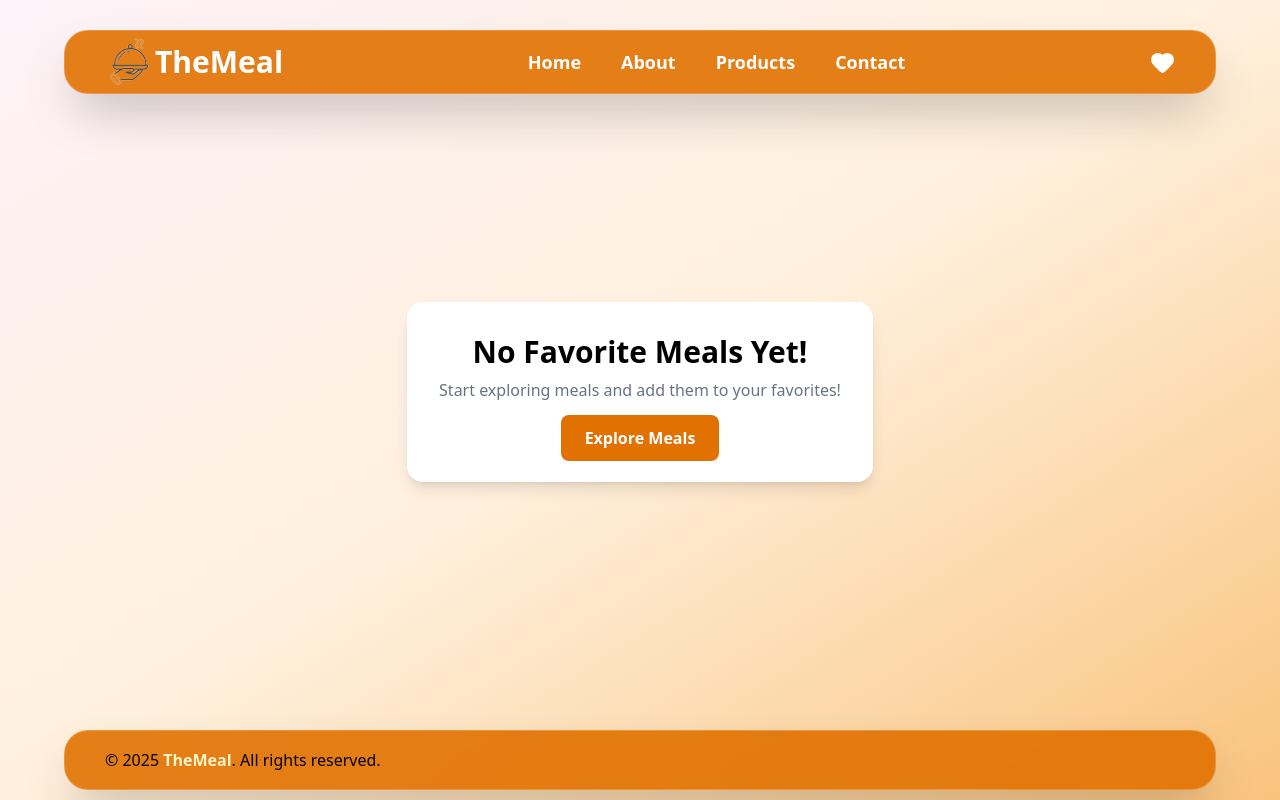
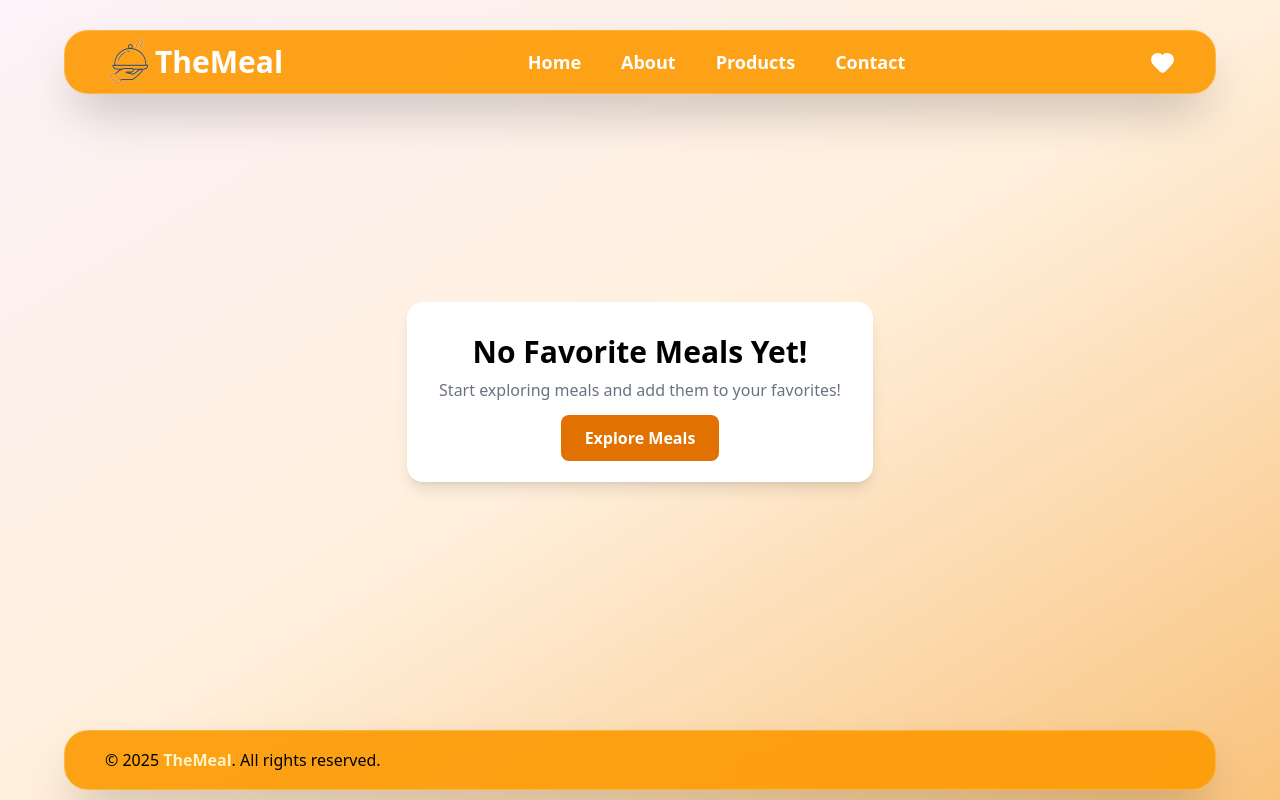
Before and after one commit to moondiverc/themeal, a React (Vite) app: page /favorites in a window 1280 px wide. Built offline with nearby package versions, Linux system fonts and the light colour scheme.

Commit message:
fix: header & footer

```diff
--- a/src/components/Footer.tsx
+++ b/src/components/Footer.tsx
@@ -3,7 +3,7 @@ import { Link } from "react-router-dom";
 export default function Footer() {
   return (
     <div className="h-20 text-black flex px-4 items-center justify-center">
-      <div className="bg-amber-600/90 backdrop-blur-sm border border-white/20 h-15 rounded-3xl max-w-6xl w-full flex items-center justify-between shadow-2xl px-10">
+      <div className="bg-amber-500/90 backdrop-blur-sm border border-white/20 h-15 rounded-3xl max-w-6xl w-full flex items-center justify-between shadow-2xl px-10">
         <p>
           &copy; 2025{" "}
           <Link
--- a/src/components/Header.tsx
+++ b/src/components/Header.tsx
@@ -17,7 +17,7 @@ export default function Navbar() {
   return (
     <>
       <div className="py-4 h-20 text-black flex px-4 items-center justify-center fixed top-0 left-0 w-full z-50 pt-15">
-        <div className="bg-amber-600/90 backdrop-blur-sm border border-white/20 rounded-3xl max-w-6xl w-full flex items-center justify-between shadow-2xl px-6 md:px-10 h-16">
+        <div className="bg-amber-500/90 backdrop-blur-sm border border-white/20 rounded-3xl max-w-6xl w-full flex items-center justify-between shadow-2xl px-6 md:px-10 h-16">
           <img
             src={logo}
             alt="Logo"
```
